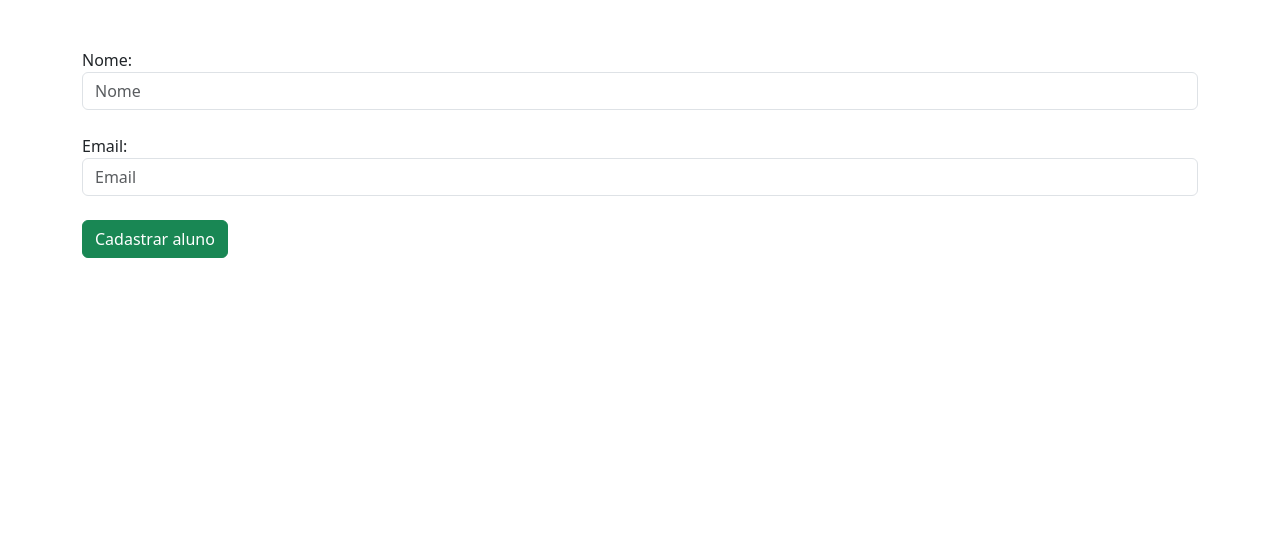
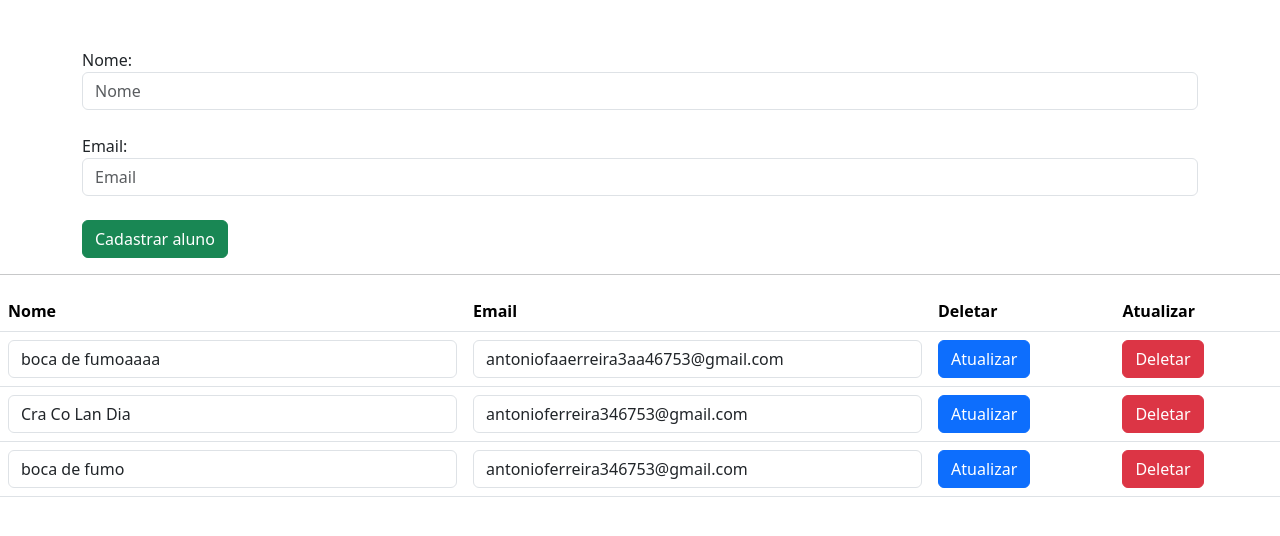
Before and after one commit to toninxl/crud-django, a Django app: page /criar_aluno/ in a window 1280 px wide. Shown: the top 536 px of the page. Run offline with Django 5.2, Linux system fonts and the light colour scheme; data comes from the database, SQL or seed files in the repository; both versions use the stored data as it was after the commit.

Commit message:
Adiciona funcionalidades de deletar e atualizar alunos, além de exibir lista de alunos na página de criação. Atualiza o template HTML para suportar as novas funcionalidades.

```diff
--- a/alunos/urls.py
+++ b/alunos/urls.py
@@ -3,4 +3,6 @@ from . import views
 
 urlpatterns = [
     path('criar_aluno/', views.criar_aluno, name='criar_aluno'),
+    path('deletar_aluno/<int:id>', views.deletar_aluno, name='deletar_aluno'),
+    path('atualizar_aluno/<int:id>', views.atualizar_aluno, name='atualizar_aluno'),
 ]
--- a/alunos/views.py
+++ b/alunos/views.py
@@ -1,10 +1,12 @@
-from django.shortcuts import render, redirect
+from django.shortcuts import render, redirect, get_object_or_404
 from .models import Aluno
 
 # Create your views here.
 def criar_aluno(request):
     if request.method == "GET":
-        return render(request, 'alunos/criar_alunos.html')
+        alunos = Aluno.objects.all()
+
+        return render(request, 'alunos/criar_alunos.html', {"alunos": alunos})
     elif request.method == "POST":
         nome = request.POST.get("nome")
         email = request.POST.get("email")
@@ -14,3 +16,20 @@ def criar_aluno(request):
         aluno.save()
 
         return redirect("criar_aluno")
+
+def deletar_aluno(request, id):
+    aluno = get_object_or_404(Aluno, id=id)
+    aluno.delete()
+    return redirect("criar_aluno")
+
+def atualizar_aluno(request,id):
+    aluno = get_object_or_404(Aluno, id=id)
+    nome = request.POST.get("nome")
+    email = request.POST.get("email")
+
+    aluno.nome = nome
+    aluno.email = email
+
+    aluno.save()
+
+    return redirect("criar_aluno")
--- a/core/urls.py
+++ b/core/urls.py
@@ -21,4 +21,5 @@ from django.urls import path, include
 urlpatterns = [
     path("admin/", admin.site.urls),
     path("", include("alunos.urls")),
+
 ]
--- a/templates/alunos/criar_alunos.html
+++ b/templates/alunos/criar_alunos.html
@@ -1,25 +1,79 @@
-<!doctype html>
+<!DOCTYPE html>
 <html lang="en">
   <head>
-    <meta charset="utf-8">
-    <meta name="viewport" content="width=device-width, initial-scale=1">
+    <meta charset="utf-8" />
+    <meta name="viewport" content="width=device-width, initial-scale=1" />
     <title>Bootstrap demo</title>
-    <link href="https://cdn.jsdelivr.net/npm/bootstrap@5.3.5/dist/css/bootstrap.min.css" rel="stylesheet" integrity="sha384-SgOJa3DmI69IUzQ2PVdRZhwQ+dy64/BUtbMJw1MZ8t5HZApcHrRKUc4W0kG879m7" crossorigin="anonymous">
+    <link
+      href="https://cdn.jsdelivr.net/npm/bootstrap@5.3.5/dist/css/bootstrap.min.css"
+      rel="stylesheet"
+      integrity="sha384-SgOJa3DmI69IUzQ2PVdRZhwQ+dy64/BUtbMJw1MZ8t5HZApcHrRKUc4W0kG879m7"
+      crossorigin="anonymous"
+    />
   </head>
   <body>
     <div class="container">
-      <br><br>
-      <form action="{% url 'criar_aluno' %}" method="POST"> {% csrf_token %}
+      <br /><br />
+      <form action="{% url 'criar_aluno' %}" method="POST">
+        {% csrf_token %}
         <label for="nome">Nome: </label>
-        <input type="text" name="nome" placeholder="Nome" class="form-control">
-        <br>
+        <input
+          type="text"
+          name="nome"
+          placeholder="Nome"
+          class="form-control"
+        />
+        <br />
         <label for="email">Email: </label>
-        <input type="email" name="email" placeholder="Email" class="form-control">
-        <br>
-        <input type="submit" value="Cadastrar aluno" class="btn btn-success">
+        <input
+          type="email"
+          name="email"
+          placeholder="Email"
+          class="form-control"
+        />
+        <br />
+        <input type="submit" value="Cadastrar aluno" class="btn btn-success" />
       </form>
     </div>
 
-    <script src="https://cdn.jsdelivr.net/npm/bootstrap@5.3.5/dist/js/bootstrap.bundle.min.js" integrity="sha384-k6d4wzSIapyDyv1kpU366/PK5hCdSbCRGRCMv+eplOQJWyd1fbcAu9OCUj5zNLiq" crossorigin="anonymous"></script>
+    <hr />
+
+    <table class="table">
+      <thead>
+        <tr>
+          <th scope="col">Nome</th>
+          <th scope="col">Email</th>
+          <th scope="col">Deletar</th>
+          <th scope="col">Atualizar</th>
+        </tr>
+      </thead>
+      <tbody>
+        {% for aluno in alunos %}
+        <tr>
+          <td>
+            <form action="{% url "atualizar_aluno" aluno.id %}" method="POST"> {% csrf_token %}
+            <input type="text" name="nome" value="{{aluno.nome}}" class="form-control">
+          </td>
+          <td><input type="email" name="email" value="{{aluno.email}}"class="form-control"></td>
+
+          <td>
+            <input type="submit" value="Atualizar" class="btn btn-primary" method="UPDATE"></input>
+          </form>
+          </td>
+        </input>
+          <td>
+            <a href="{% url 'deletar_aluno' aluno.id%}" class="btn btn-danger">Deletar</a>
+          </td>
+
+        </tr>
+        {% endfor %}
+      </tbody>
+    </table>
+
+    <script
+      src="https://cdn.jsdelivr.net/npm/bootstrap@5.3.5/dist/js/bootstrap.bundle.min.js"
+      integrity="sha384-k6d4wzSIapyDyv1kpU366/PK5hCdSbCRGRCMv+eplOQJWyd1fbcAu9OCUj5zNLiq"
+      crossorigin="anonymous"
+    ></script>
   </body>
 </html>
```
Also changed, not shown: db.sqlite3.
